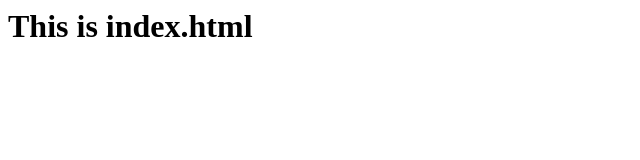
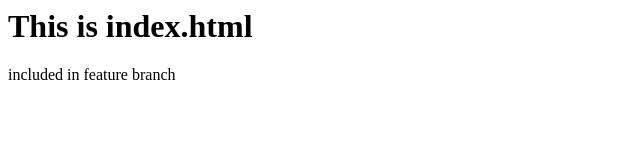
Before and after one commit to SajiniWeerasinghe/youtube-test1-sw, a plain HTML site: page index.html in a window 1280 px wide. Shown: the whole page, without its empty margins (0-640 px from the left). Drawn offline with Linux system fonts and the light colour scheme.

Commit message:
Updated index.html file-feature branch

```diff
--- a/index.html
+++ b/index.html
@@ -6,5 +6,6 @@
     </head>
     <body>
         <h1>This is index.html</h1>
+        <p>included in feature branch</p>
     </body>
 </html>
```
